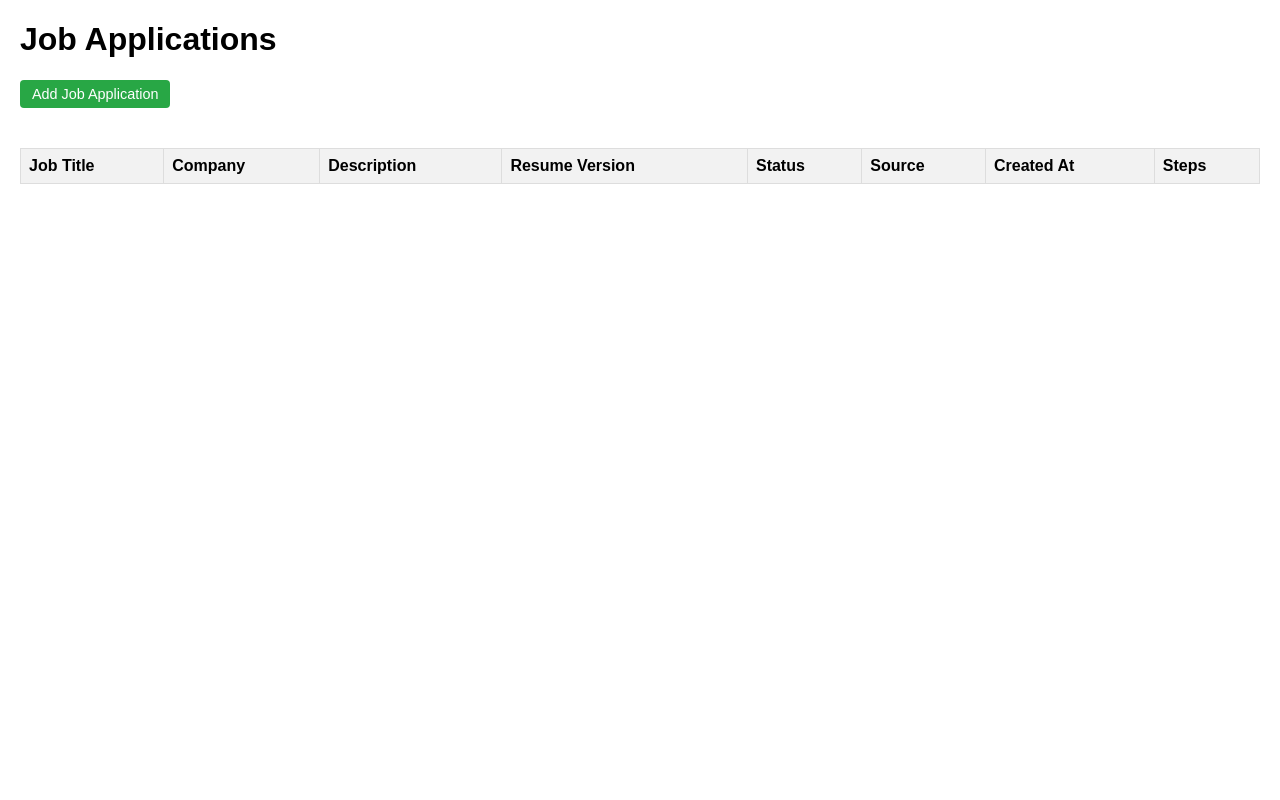
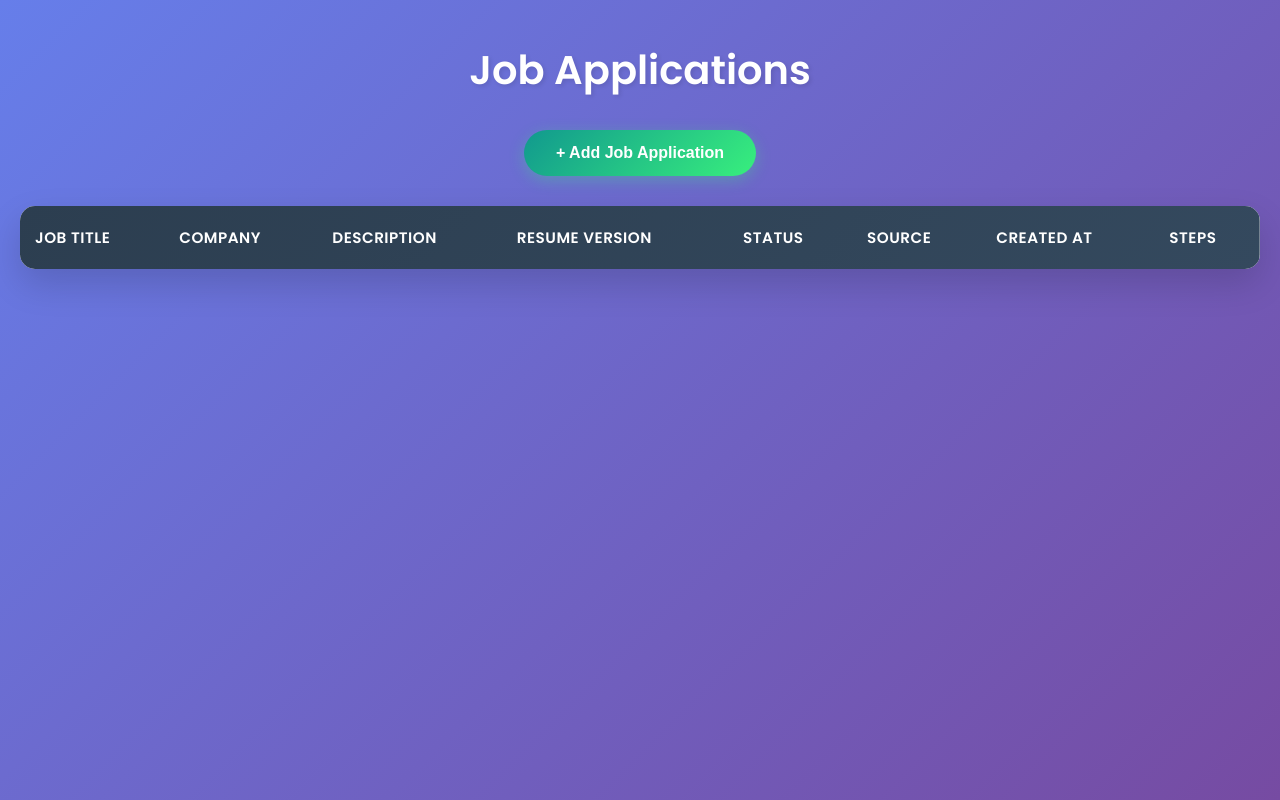
Before and after one commit to codrin-ch/job-applications, a Django app: page / in a window 1280 px wide. Run offline with Django 5.2, Linux system fonts and the light colour scheme; data that the repository does not hold is empty.

Commit message:
Improve styling of the webpage

```diff
--- a/jobs/templates/jobs/jobs.html
+++ b/jobs/templates/jobs/jobs.html
@@ -4,115 +4,209 @@
 <head>
     <meta charset="UTF-8">
     <meta name="viewport" content="width=device-width, initial-scale=1.0">
-    <title>Jobs List</title>
+    <title>Job Applications</title>
+    <link href="https://fonts.googleapis.com/css2?family=Poppins:wght@300;400;500;600;700&display=swap" rel="stylesheet">
     <style>
+        * {
+            margin: 0;
+            padding: 0;
+            box-sizing: border-box;
+        }
+
         body {
-            font-family: sans-serif;
-            margin: 20px;
+            font-family: 'Poppins', sans-serif;
+            background: linear-gradient(135deg, #667eea 0%, #764ba2 100%);
+            min-height: 100vh;
+            padding: 40px 20px;
+        }
+
+        .container {
+            max-width: 1400px;
+            margin: 0 auto;
+        }
+
+        h1 {
+            color: white;
+            font-size: 2.5rem;
+            font-weight: 600;
+            margin-bottom: 30px;
+            text-align: center;
+            text-shadow: 2px 2px 4px rgba(0,0,0,0.1);
+        }
+
+        .add-job-btn {
+            background: linear-gradient(135deg, #11998e 0%, #38ef7d 100%);
+            color: white;
+            border: none;
+            padding: 14px 32px;
+            border-radius: 50px;
+            cursor: pointer;
+            font-size: 1rem;
+            font-weight: 600;
+            margin-bottom: 30px;
+            display: block;
+            margin-left: auto;
+            margin-right: auto;
+            box-shadow: 0 4px 15px rgba(56, 239, 125, 0.3);
+            transition: all 0.3s ease;
+        }
+
+        .add-job-btn:hover {
+            transform: translateY(-2px);
+            box-shadow: 0 6px 20px rgba(56, 239, 125, 0.4);
+        }
+
+        .table-wrapper {
+            background: white;
+            border-radius: 15px;
+            overflow: hidden;
+            box-shadow: 0 15px 35px rgba(0, 0, 0, 0.15);
         }
 
         table {
             width: 100%;
             border-collapse: collapse;
-            margin-top: 20px;
         }
 
-        th,
-        td {
-            border: 1px solid #ddd;
-            padding: 8px;
-            text-align: left;
-            vertical-align: top;
+        thead tr {
+            background: linear-gradient(135deg, #2c3e50 0%, #34495e 100%);
         }
 
         th {
-            background-color: #f2f2f2;
+            color: white;
+            text-align: left;
+            padding: 20px 15px;
+            font-weight: 600;
+            font-size: 0.95rem;
+            text-transform: uppercase;
+            letter-spacing: 0.5px;
             cursor: pointer;
+            transition: background 0.3s ease;
         }
 
         th:hover {
-            background-color: #e2e2e2;
+            background: rgba(255, 255, 255, 0.1);
         }
 
-        .description-content {
-            display: inline;
+        tbody tr {
+            border-bottom: 1px solid #f0f0f0;
+            transition: all 0.3s ease;
         }
 
-        .description-full {
-            display: none;
+        tbody tr:nth-child(even) {
+            background-color: #f8f9fa;
+        }
+
+        tbody tr:hover {
+            background-color: #e8f4f8;
+            transform: scale(1.01);
+            box-shadow: 0 5px 15px rgba(0,0,0,0.08);
+        }
+
+        td {
+            padding: 18px 15px;
+            vertical-align: middle;
+            font-size: 0.9rem;
+            color: #2c3e50;
+        }
+
+        td a {
+            color: #667eea;
+            text-decoration: none;
+            font-weight: 500;
+            transition: color 0.3s ease;
+        }
+
+        td a:hover {
+            color: #764ba2;
+            text-decoration: underline;
+        }
+
+        .status-select, .source-select {
+            padding: 8px 12px;
+            border-radius: 20px;
+            color: white;
+            font-weight: 500;
+            font-size: 0.85rem;
+            border: none;
+            cursor: pointer;
+            transition: all 0.3s ease;
+            font-family: 'Poppins', sans-serif;
+        }
+
+        .status-select:hover, .source-select:hover {
+            transform: translateY(-1px);
+            box-shadow: 0 4px 8px rgba(0,0,0,0.15);
+        }
+
+        .status-select option, .source-select option {
+            background-color: white;
+            color: #2c3e50;
+        }
+
+        .status-applied {
+            background: linear-gradient(135deg, #6c757d 0%, #5a6268 100%);
+        }
+
+        .status-rejected {
+            background: linear-gradient(135deg, #dc3545 0%, #c82333 100%);
+        }
+
+        .status-technical-interview {
+            background: linear-gradient(135deg, #ffc107 0%, #e0a800 100%);
+            color: #212529;
+        }
+
+        .status-hr-interview {
+            background: linear-gradient(135deg, #17a2b8 0%, #138496 100%);
+        }
+
+        .status-offer {
+            background: linear-gradient(135deg, #28a745 0%, #218838 100%);
+        }
+
+        .source-linkedin {
+            background: linear-gradient(135deg, #0077b5 0%, #005885 100%);
+        }
+
+        .source-careers-website {
+            background: linear-gradient(135deg, #6f42c1 0%, #5a32a3 100%);
+        }
+
+        .source-other {
+            background: linear-gradient(135deg, #6c757d 0%, #545b62 100%);
         }
 
         .read-more {
-            color: blue;
+            color: #667eea;
             cursor: pointer;
             text-decoration: underline;
-            font-size: 0.9em;
+            font-size: 0.85rem;
             margin-left: 5px;
+            font-weight: 500;
+            transition: color 0.3s ease;
         }
 
-        .status-badge {
-            padding: 4px 8px;
-            border-radius: 4px;
-            color: white;
-            font-weight: bold;
-            font-size: 0.9em;
-            display: inline-block;
-            white-space: nowrap;
+        .read-more:hover {
+            color: #764ba2;
         }
 
-        .status-applied {
-            background-color: #6c757d;
-            /* Grey */
+        .steps-btn {
+            background: linear-gradient(135deg, #667eea 0%, #764ba2 100%);
+            color: white;
+            border: none;
+            padding: 10px 20px;
+            border-radius: 20px;
+            cursor: pointer;
+            font-size: 0.85rem;
+            font-weight: 500;
+            transition: all 0.3s ease;
+            box-shadow: 0 3px 10px rgba(102, 126, 234, 0.3);
         }
 
-        .status-rejected {
-            background-color: #dc3545;
-            /* Red */
-        }
-
-        .status-technical-interview {
-            background-color: #ffc107;
-            /* Yellow/Orange */
-            color: #212529;
-            /* Dark text for better contrast */
-        }
-
-        .status-hr-interview {
-            background-color: #17a2b8;
-            /* Teal/Cyan */
-        }
-
-        .status-select {
-            padding: 4px 8px;
-            border-radius: 4px;
-            color: white;
-            font-weight: bold;
-            font-size: 0.9em;
-            border: 1px solid #ddd;
-            cursor: pointer;
-        }
-
-        /* Ensure options have dark text so they are readable */
-        .status-select option {
-            background-color: white;
-            color: black;
-        }
-
-        .status-offer {
-            background-color: #28a745;
-            /* Green */
-        }
-
-        .source-linkedin {
-            background-color: #0077b5;
-        }
-
-        .source-careers-website {
-            background-color: #6f42c1;
-        }
-
-        .source-other {
-            background-color: #6c757d;
+        .steps-btn:hover {
+            transform: translateY(-2px);
+            box-shadow: 0 5px 15px rgba(102, 126, 234, 0.4);
         }
 
         /* Modal styles */
@@ -125,73 +219,132 @@
             width: 100%;
             height: 100%;
             overflow: auto;
-            background-color: rgba(0,0,0,0.4);
+            background-color: rgba(0,0,0,0.5);
+            backdrop-filter: blur(5px);
         }
 
         #addStepModal, #addJobModal {
-            z-index: 1001; /* Higher than stepsModal */
+            z-index: 1001;
         }
 
         .modal-content {
-            background-color: #fefefe;
-            margin: 10% auto;
-            padding: 20px;
-            border: 1px solid #888;
-            width: 80%;
-            border-radius: 8px;
-            box-shadow: 0 4px 6px rgba(0,0,0,0.1);
+            background-color: white;
+            margin: 5% auto;
+            padding: 30px;
+            border: none;
+            width: 90%;
+            max-width: 600px;
+            border-radius: 20px;
+            box-shadow: 0 20px 60px rgba(0,0,0,0.3);
+            animation: slideIn 0.3s ease;
+        }
+
+        @keyframes slideIn {
+            from {
+                transform: translateY(-50px);
+                opacity: 0;
+            }
+            to {
+                transform: translateY(0);
+                opacity: 1;
+            }
+        }
+
+        .modal-content h3 {
+            color: #2c3e50;
+            margin-bottom: 25px;
+            font-size: 1.5rem;
+            font-weight: 600;
+        }
+
+        .modal-content label {
+            display: block;
+            margin-bottom: 8px;
+            color: #2c3e50;
+            font-weight: 500;
+            font-size: 0.9rem;
+        }
+
+        .modal-content input[type="text"],
+        .modal-content input[type="url"],
+        .modal-content textarea,
+        .modal-content select {
+            width: 100%;
+            padding: 12px;
+            border: 2px solid #e0e0e0;
+            border-radius: 10px;
+            font-size: 0.95rem;
+            font-family: 'Poppins', sans-serif;
+            transition: border-color 0.3s ease;
+        }
+
+        .modal-content input:focus,
+        .modal-content textarea:focus,
+        .modal-content select:focus {
+            outline: none;
+            border-color: #667eea;
         }
 
         .close {
             color: #aaa;
             float: right;
-            font-size: 28px;
-            font-weight: bold;
+            font-size: 32px;
+            font-weight: 300;
+            line-height: 20px;
+            transition: color 0.3s ease;
         }
 
         .close:hover,
         .close:focus {
-            color: black;
+            color: #2c3e50;
             text-decoration: none;
             cursor: pointer;
-        }
-
-        .steps-btn {
-            background-color: #007bff;
-            color: white;
-            border: none;
-            padding: 6px 12px;
-            border-radius: 4px;
-            cursor: pointer;
-            font-size: 0.9em;
-        }
-
-        .steps-btn:hover {
-            background-color: #0056b3;
         }
 
         .steps-table {
             width: 100%;
             border-collapse: collapse;
-            margin-top: 10px;
+            margin-top: 20px;
         }
 
         .steps-table th, .steps-table td {
-            border: 1px solid #ddd;
-            padding: 8px;
+            border: 1px solid #e0e0e0;
+            padding: 12px;
             text-align: left;
         }
 
         .steps-table th {
-            background-color: #f2f2f2;
+            background: linear-gradient(135deg, #667eea 0%, #764ba2 100%);
+            color: white;
+            font-weight: 600;
+        }
+
+        .steps-table tr:nth-child(even) {
+            background-color: #f8f9fa;
+        }
+
+        .description-short, .description-full {
+            display: inline;
+        }
+
+        .description-full {
+            display: none;
+        }
+
+        .no-steps-msg {
+            color: #6c757d;
+            font-style: italic;
+            margin-top: 10px;
         }
     </style>
 </head>
 
 <body>
-    <h1>Job Applications</h1>
-    <button class="steps-btn" onclick="openAddJobModal()" style="margin-bottom: 20px; background-color: #28a745;">Add Job Application</button>
-    <table id="jobsTable">
+    <div class="container">
+        <h1>Job Applications</h1>
+        <button class="add-job-btn" onclick="openAddJobModal()">+ Add Job Application</button>
+        <div class="table-wrapper">
+            <table id="jobsTable">
         <thead>
             <tr>
                 <th onclick="sortTable(0)">Job Title</th>
@@ -270,6 +423,8 @@
             {% endfor %}
         </tbody>
     </table>
+        </div><!-- table-wrapper -->
+    </div><!-- container -->
 
     <!-- The Modal -->
     <div id="stepsModal" class="modal">
```
